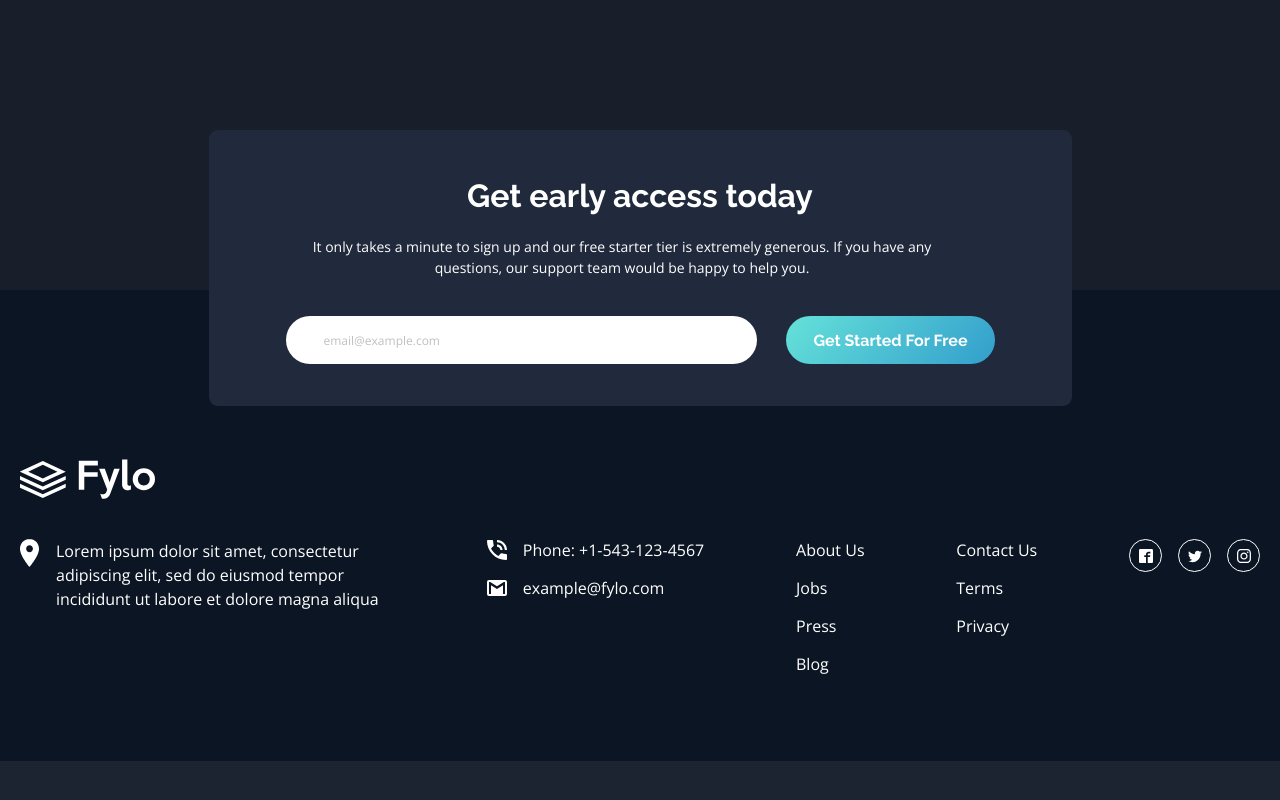
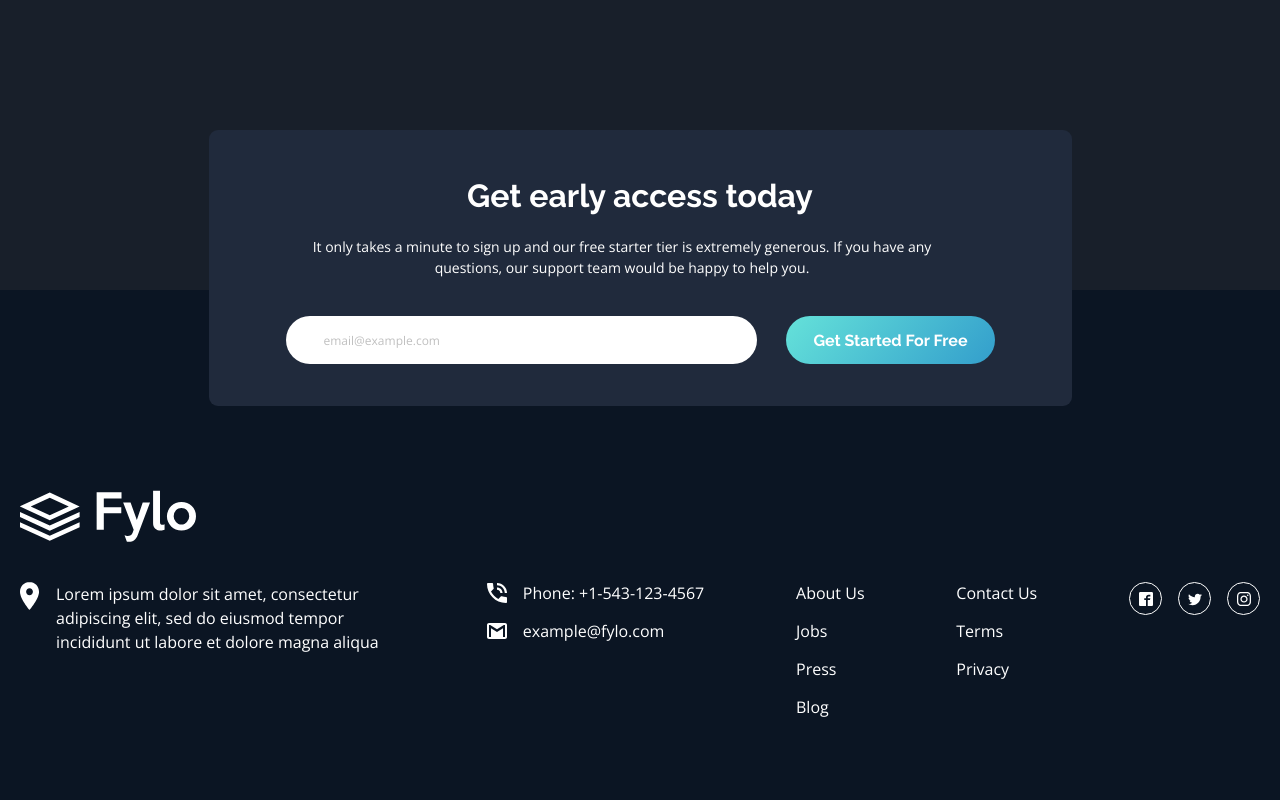
Before and after one commit to hector1234567/fm-fylo-dark-theme-landing-page, a website: page index.html in a window 1280 px wide. Shown: the part 2827-3627 px from the top of the page. Before the commit the page ends 3588 px from the top, so only its background shows below. Drawn offline with nearby package versions, Linux system fonts and the light colour scheme.

Commit message:
fix footer

```diff
--- a/sass/layout/_footer.scss
+++ b/sass/layout/_footer.scss
@@ -2,7 +2,7 @@
     background-color: $Dark-Blue-footer;
     color: $White;
     width: 100%;
-    padding-top: 16.9rem;
+    padding-top: 20rem;
 
     display: flex;
     justify-content: center;
@@ -18,7 +18,7 @@
     }
 
     &__logo img {
-      width: 13.5rem;
+      width: 17.6rem;
       margin-bottom: 3.6rem;
     }
 
```
Also changed, not shown: css/style.css.
